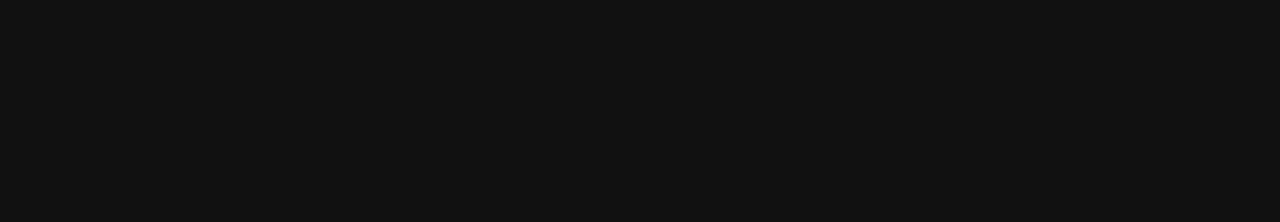
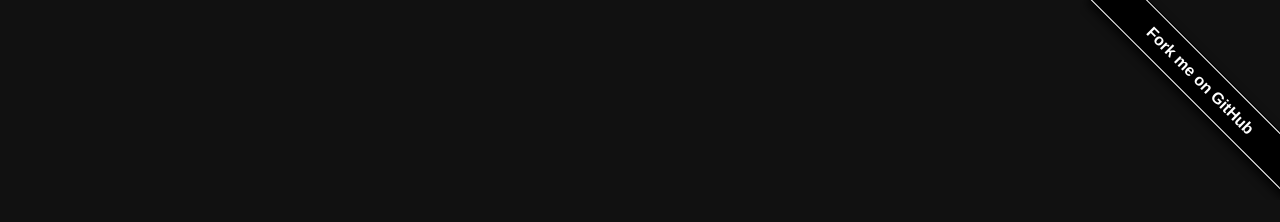
Before and after one commit to dfu23/Open-Data-In-Hampton-Roads, a website: page index.html in a window 1280 px wide. Shown: the top 222 px of the page. Drawn offline with nearby package versions, Linux system fonts and the light colour scheme.

Commit message:
Update index.html

```diff
--- a/index.html
+++ b/index.html
@@ -334,6 +334,6 @@
 			});
 
 		</script>
-
+	<style>#forkongithub a{background:#000;color:#fff;text-decoration:none;font-family:arial, sans-serif;text-align:center;font-weight:bold;padding:5px 40px;font-size:1rem;line-height:2rem;position:relative;transition:0.5s;}#forkongithub a:hover{background:#060;color:#fff;}#forkongithub a::before,#forkongithub a::after{content:"";width:100%;display:block;position:absolute;top:1px;left:0;height:1px;background:#fff;}#forkongithub a::after{bottom:1px;top:auto;}@media screen and (min-width:800px){#forkongithub{position:absolute;display:block;top:0;right:0;width:200px;overflow:hidden;height:200px;}#forkongithub a{width:200px;position:absolute;top:60px;right:-60px;transform:rotate(45deg);-webkit-transform:rotate(45deg);box-shadow:4px 4px 10px rgba(0,0,0,0.8);}}</style><span id="forkongithub"><a href="https://github.com/jonahadkins/Open-Data-In-Hampton-Roads/tree/master">Fork me on GitHub</a></span>
 	</body>
 </html>
```
